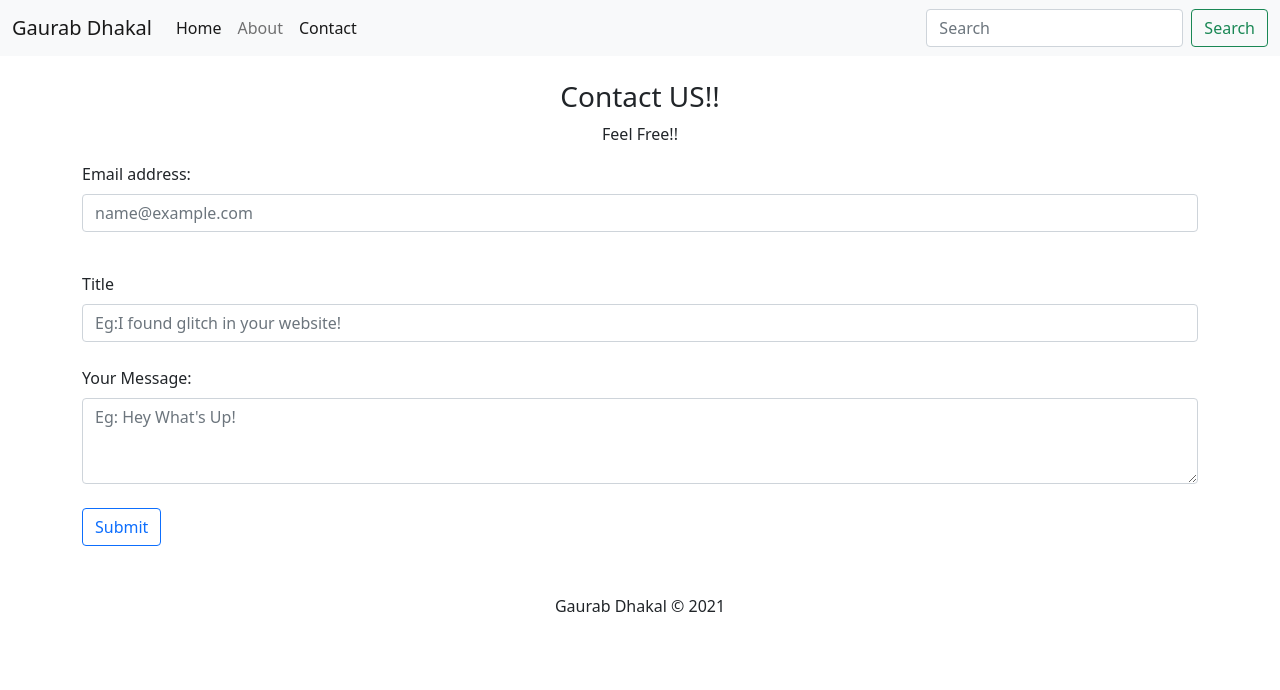
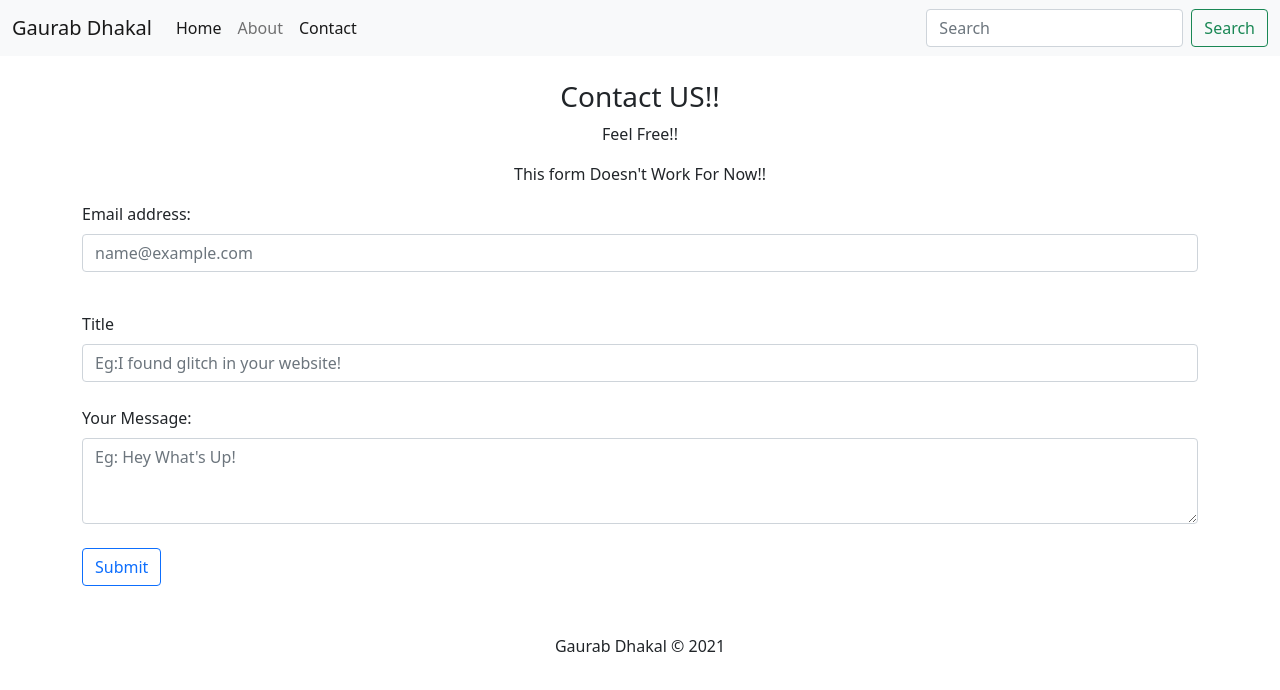
Before and after one commit to GaurabDhakal/gaurabxangular, an Angular app: page /contact in a window 1280 px wide. Shown: the top 690 px of the page. Built offline with nearby package versions, Linux system fonts and the light colour scheme.

Commit message:
contactcommit

```diff
--- a/src/app/mycomponents/contact/contact.component.html
+++ b/src/app/mycomponents/contact/contact.component.html
@@ -2,6 +2,7 @@
   <form class="container">
 <h3 align="center">Contact US!!</h3>
 <p align="center">Feel Free!!</p>
+<p align="center">This form Doesn't Work For Now!!</p>
 <div class="mb-3">
 <label for="exampleFormControlInput1" class="form-label">Email address:</label>
 <input type="email" class="form-control" id="exampleFormControlInput1" placeholder="name@example.com" name="email"/>
```
